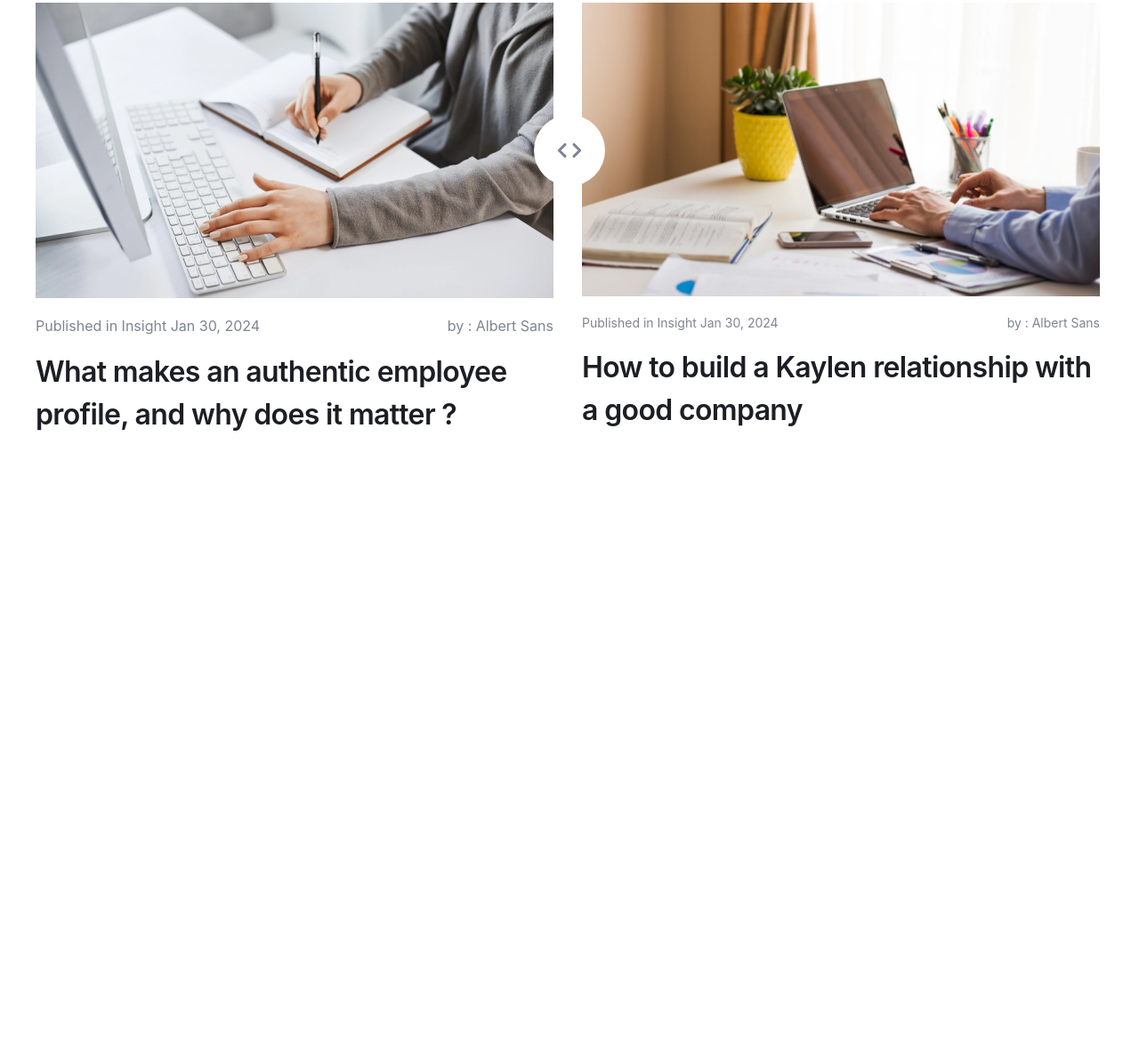
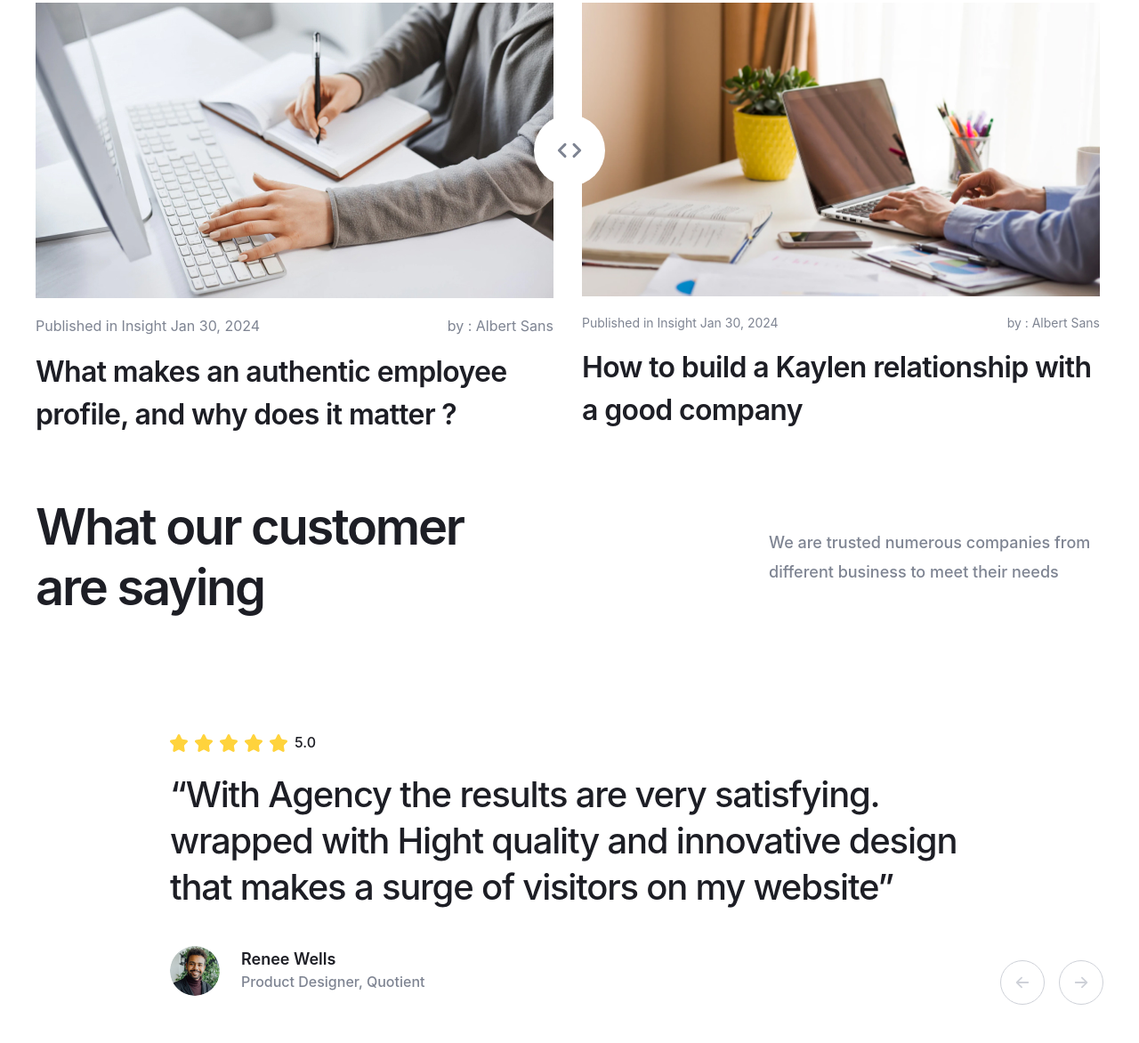
Before and after one commit to Greenfo/coca_project, a website built with Vite: page src/index.html in a window 1280 px wide. Shown: the part 4945-6117 px from the top of the page at 89% size. Before the commit the page ends 5435 px from the top, so only its background shows below. Built offline with nearby package versions, Linux system fonts and the light colour scheme; files whose address does not match are found by name.

Commit message:
Created testimonials setction

```diff
--- /dev/null
+++ b/src/assets/scss/components/home/testimonials.scss
@@ -0,0 +1,157 @@
+.testimonials {
+  padding: 69px 0 160px;
+
+  @include mobile {
+    padding: 39px 0 70px;
+  }
+
+  &__head {
+    @include flex-all-between;
+    margin-bottom: 48px;
+
+    @include tablet {
+      gap: 24px;
+      flex-direction: column;
+      text-align: center;
+    }
+
+    @include mobile {
+      gap: 12px;
+      margin-bottom: 40px;
+    }
+  }
+
+  &__title {
+    max-width: 530px;
+    font-weight: 600;
+    letter-spacing: -0.04em;
+    color: var(--neutral-color-100);
+
+    @include tablet {
+      max-width: 650px;
+    }
+  }
+
+  &__descr {
+    max-width: 376px;
+    font-weight: 500;
+    line-height: 178%;
+    color: var(--neutral-color-150);
+
+    @include tablet {
+      max-width: 450px;
+    }
+  }
+
+  &__rating {
+    @include flex-align-center;
+    gap: 8px;
+    margin-bottom: 19px;
+
+    &-num {
+      font-weight: 500;
+      line-height: 162%;
+      color: var(--neutral-color-100);
+    }
+  }
+
+  &__slider-wrapper {
+    &::before {
+      content: '';
+      display: inline-block;
+      width: 115px;
+      height: 77px;
+      background: url('../assets/icons/quotes-icon.svg');
+      transform: translateY(15px);
+
+      @include mini-desktop {
+        transform: translateY(-5px);
+      }
+
+      @include mobile {
+        display: none;
+      }
+    }
+  }
+
+  &__slider {
+    max-width: 898px;
+  }
+
+  &__comment {
+    &-text {
+      margin-bottom: 40px;
+      font-weight: 500;
+      line-height: 130%;
+      letter-spacing: -0.03em;
+      color: var(--neutral-color-100);
+    }
+
+    &-author {
+      @include flex-align-center;
+      gap: 24px;
+      font-style: normal;
+
+      &-avatar {
+        overflow: hidden;
+        border-radius: 50%;
+      }
+
+      &-name {
+        font-weight: 600;
+        line-height: 144%;
+        color: var(--neutral-color-100);
+      }
+
+      &-professions {
+        font-weight: 500;
+        line-height: 162%;
+        color: var(--neutral-color-150);
+      }
+    }
+  }
+
+  &__btns {
+    @include flex-align-center;
+    gap: 16px;
+    justify-content: flex-end;
+    transform: translateY(-40px);
+
+    @include mini-desktop {
+      transform: translateY(5px);
+    }
+  }
+
+  &__btn {
+    @include flex-all-center;
+    border: 1px solid var(--neutral-color-40);
+    border-radius: 50%;
+    width: 50px;
+    height: 50px;
+    transition:
+      background-color var(--transition),
+      border-color var(--transition);
+
+    @include small-mobile {
+      width: 40px;
+      height: 40px;
+    }
+
+    & svg path {
+      transition: fill var(--transition);
+    }
+
+    &:hover {
+      border-color: var(--neutral-color-100);
+      background-color: var(--neutral-color-100);
+
+      & svg path {
+        fill: var(--neutral-color-10);
+      }
+    }
+
+    &--next {
+      transform: rotate(-180deg);
+    }
+  }
+}
--- a/src/assets/scss/main.scss
+++ b/src/assets/scss/main.scss
@@ -11,3 +11,4 @@
 @import './components/home/strength';
 @import './components/partners';
 @import './components/home/insight';
+@import './components/home/testimonials';
--- /dev/null
+++ b/src/html/components/home/testimonials.html
@@ -0,0 +1,201 @@
+<section class="testimonials">
+  <div class="container">
+    <div class="testimonials__head">
+      <h2 class="testimonials__title heading-h2">
+        What our customer are saying
+      </h2>
+      <p class="testimonials__descr text-p-medium">
+        We are trusted numerous companies from different business to meet their
+        needs
+      </p>
+    </div>
+    <div class="testimonials__slider-wrapper">
+      <div class="swiper testimonials__slider">
+        <div class="swiper-wrapper testimonials__comments">
+          <div class="swiper-slide testimonials__comment">
+            <div class="testimonials__rating">
+              <img
+                loading="lazy"
+                src="./assets/icons/rating-icon.svg"
+                width="132"
+                height="20"
+                alt="Five stars"
+              />
+              <span class="testimonials__rating-num text-p-default"> 5.0 </span>
+            </div>
+            <p class="testimonials__comment-text heading-h3">
+              “With Agency the results are very satisfying. wrapped with Hight
+              quality and innovative design that makes a surge of visitors on my
+              website”
+            </p>
+            <address class="testimonials__comment-author">
+              <img
+                loading="lazy"
+                src="./assets/image/comment-author-1.jpg"
+                class="testimonials__comment-author-avatar"
+                width="56"
+                height="56"
+                alt="Renee Wells"
+              />
+              <div class="testimonials__comment-author-info">
+                <p class="testimonials__comment-author-name text-p-medium">
+                  Renee Wells
+                </p>
+                <p
+                  class="testimonials__comment-author-professions text-p-default"
+                >
+                  Product Designer, Quotient
+                </p>
+              </div>
+            </address>
+          </div>
+          <div class="swiper-slide testimonials__comment">
+            <div class="testimonials__rating">
+              <img
+                loading="lazy"
+                src="./assets/icons/rating-icon.svg"
+                width="132"
+                height="20"
+                alt="Five stars"
+              />
+              <span class="testimonials__rating-num text-p-default"> 5.0 </span>
+            </div>
+            <p class="testimonials__comment-text heading-h3">
+              “With Agency the results are very satisfying. wrapped with Hight
+              quality and innovative design that makes a surge of visitors on my
+              website”
+            </p>
+            <address class="testimonials__comment-author">
+              <img
+                loading="lazy"
+                src="./assets/image/comment-author-1.jpg"
+                class="testimonials__comment-author-avatar"
+                width="56"
+                height="56"
+                alt="Renee Wells"
+              />
+              <div class="testimonials__comment-author-info">
+                <p class="testimonials__comment-author-name text-p-medium">
+                  Renee Wells
+                </p>
+                <p
+                  class="testimonials__comment-author-professions text-p-default"
+                >
+                  Product Designer, Quotient
+                </p>
+              </div>
+            </address>
+          </div>
+          <div class="swiper-slide testimonials__comment">
+            <div class="testimonials__rating">
+              <img
+                loading="lazy"
+                src="./assets/icons/rating-icon.svg"
+                width="132"
+                height="20"
+                alt="Five stars"
+              />
+              <span class="testimonials__rating-num text-p-default"> 5.0 </span>
+            </div>
+            <p class="testimonials__comment-text heading-h3">
+              “With Agency the results are very satisfying. wrapped with Hight
+              quality and innovative design that makes a surge of visitors on my
+              website”
+            </p>
+            <address class="testimonials__comment-author">
+              <img
+                loading="lazy"
+                src="./assets/image/comment-author-1.jpg"
+                class="testimonials__comment-author-avatar"
+                width="56"
+                height="56"
+                alt="Renee Wells"
+              />
+              <div class="testimonials__comment-author-info">
+                <p class="testimonials__comment-author-name text-p-medium">
+                  Renee Wells
+                </p>
+                <p
+                  class="testimonials__comment-author-professions text-p-default"
+                >
+                  Product Designer, Quotient
+                </p>
+              </div>
+            </address>
+          </div>
+          <div class="swiper-slide testimonials__comment">
+            <div class="testimonials__rating">
+              <img
+                loading="lazy"
+                src="./assets/icons/rating-icon.svg"
+                width="132"
+                height="20"
+                alt="Five stars"
+              />
+              <span class="testimonials__rating-num text-p-default"> 5.0 </span>
+            </div>
+            <p class="testimonials__comment-text heading-h3">
+              “With Agency the results are very satisfying. wrapped with Hight
+              quality and innovative design that makes a surge of visitors on my
+              website”
+            </p>
+            <address class="testimonials__comment-author">
+              <img
+                loading="lazy"
+                src="./assets/image/comment-author-1.jpg"
+                class="testimonials__comment-author-avatar"
+                width="56"
+                height="56"
+                alt="Renee Wells"
+              />
+              <div class="testimonials__comment-author-info">
+                <p class="testimonials__comment-author-name text-p-medium">
+                  Renee Wells
+                </p>
+                <p
+                  class="testimonials__comment-author-professions text-p-default"
+                >
+                  Product Designer, Quotient
+                </p>
+              </div>
+            </address>
+          </div>
+        </div>
+      </div>
+      <div class="testimonials__btns">
+        <button class="testimonials__btn--prev testimonials__btn">
+          <svg
+            width="16"
+            height="14"
+            viewBox="0 0 16 14"
+            fill="none"
+            xmlns="http://www.w3.org/2000/svg"
+          >
+            <path
+              fill-rule="evenodd"
+              clip-rule="evenodd"
+              d="M7.73635 13.0364C7.38487 13.3879 6.81503 13.3879 6.46355 13.0364L1.06355 7.63644C0.712082 7.28497 0.712082 6.71512 1.06355 6.36365L6.46356 0.963652C6.81503 0.612179 7.38488 0.612179 7.73635 0.963652C8.08782 1.31512 8.08782 1.88497 7.73635 2.23644L3.87274 6.10005L14.3 6.10005C14.797 6.10005 15.2 6.50299 15.2 7.00005C15.2 7.4971 14.797 7.90005 14.3 7.90005L3.87274 7.90005L7.73635 11.7637C8.08782 12.1151 8.08782 12.685 7.73635 13.0364Z"
+              fill="#CED1D8"
+            />
+          </svg>
+        </button>
+        <button class="testimonials__btn--next testimonials__btn">
+          <svg
+            width="16"
+            height="14"
+            viewBox="0 0 16 14"
+            fill="none"
+            xmlns="http://www.w3.org/2000/svg"
+          >
+            <path
+              fill-rule="evenodd"
+              clip-rule="evenodd"
+              d="M7.73635 13.0364C7.38487 13.3879 6.81503 13.3879 6.46355 13.0364L1.06355 7.63644C0.712082 7.28497 0.712082 6.71512 1.06355 6.36365L6.46356 0.963652C6.81503 0.612179 7.38488 0.612179 7.73635 0.963652C8.08782 1.31512 8.08782 1.88497 7.73635 2.23644L3.87274 6.10005L14.3 6.10005C14.797 6.10005 15.2 6.50299 15.2 7.00005C15.2 7.4971 14.797 7.90005 14.3 7.90005L3.87274 7.90005L7.73635 11.7637C8.08782 12.1151 8.08782 12.685 7.73635 13.0364Z"
+              fill="#CED1D8"
+            />
+          </svg>
+        </button>
+      </div>
+    </div>
+  </div>
+</section>
--- /dev/null
+++ b/src/js/components/home/slider.js
@@ -0,0 +1,30 @@
+import Swiper from 'swiper';
+import { Navigation } from 'swiper/modules';
+import 'swiper/css';
+
+export const useInsightSlider = () => {
+  const insightSlider = new Swiper('.insight__slider', {
+    slidesPerView: 'auto',
+    spaceBetween: 32,
+    loop: true,
+    centeredSlides: true,
+    breakpoints: {
+      993: {
+        centeredSlides: false,
+      },
+    },
+  });
+};
+
+export const useTestimonialsSlider = () => {
+  new Swiper('.testimonials__slider', {
+    modules: [Navigation],
+    slidesPerView: 'auto',
+    spaceBetween: 22,
+    loop: true,
+    navigation: {
+      prevEl: '.testimonials__btn--prev',
+      nextEl: '.testimonials__btn--next',
+    },
+  });
+};
--- a/src/js/components/slider.js
+++ /dev/null
@@ -1,18 +0,0 @@
-// import Swiper JS
-import Swiper from 'swiper';
-// import Swiper styles
-import 'swiper/css';
-
-export const useInsightSlider = () => {
-  const insightSlider = new Swiper('.insight__slider', {
-    slidesPerView: 'auto',
-    spaceBetween: 32,
-    loop: true,
-    centeredSlides: true,
-    breakpoints: {
-      993: {
-        centeredSlides: false,
-      },
-    },
-  });
-};
```
Also changed, not shown: src/index.html (+1 -0 lines), src/js/main.js (+6 -1 lines).
